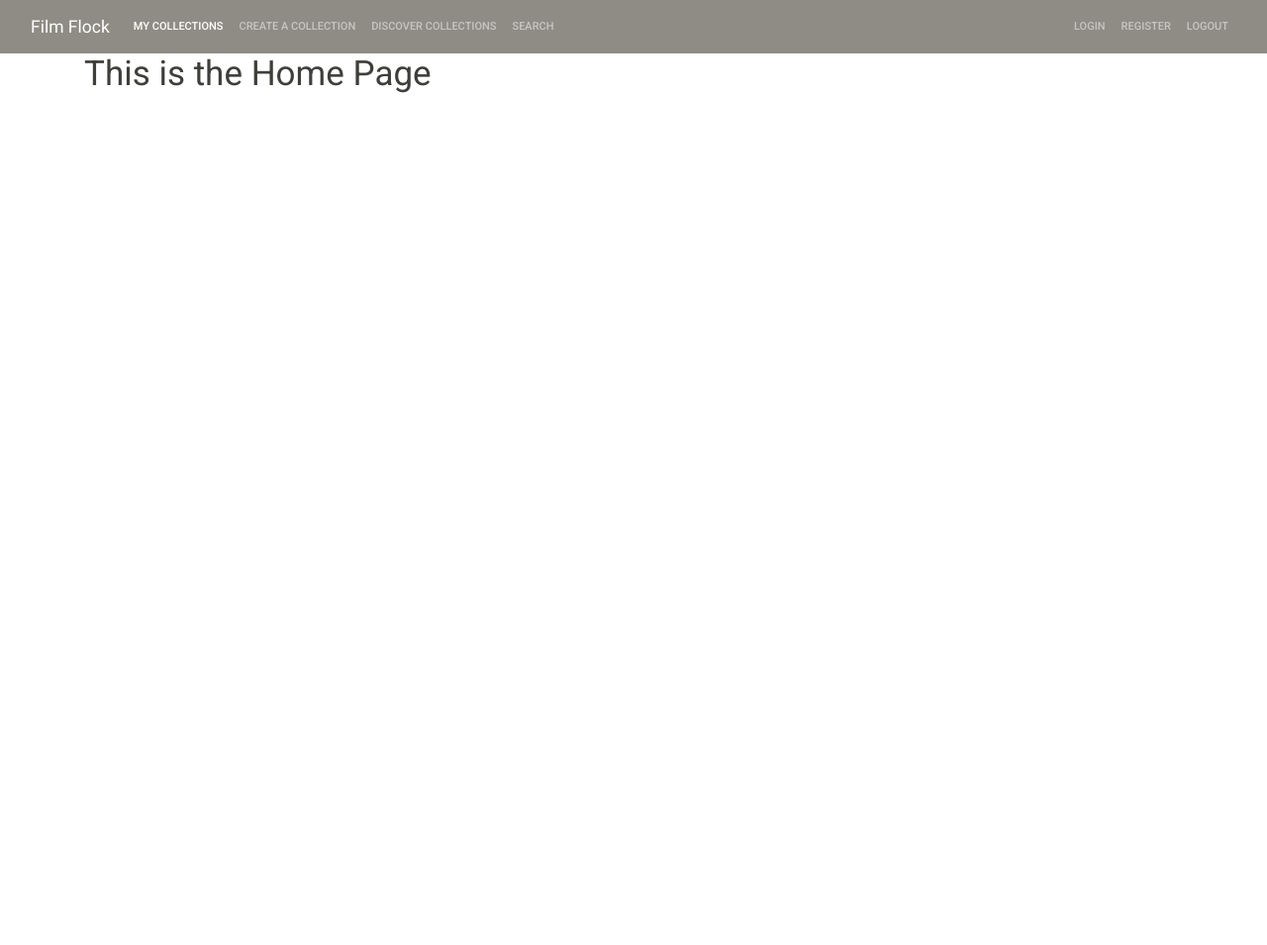
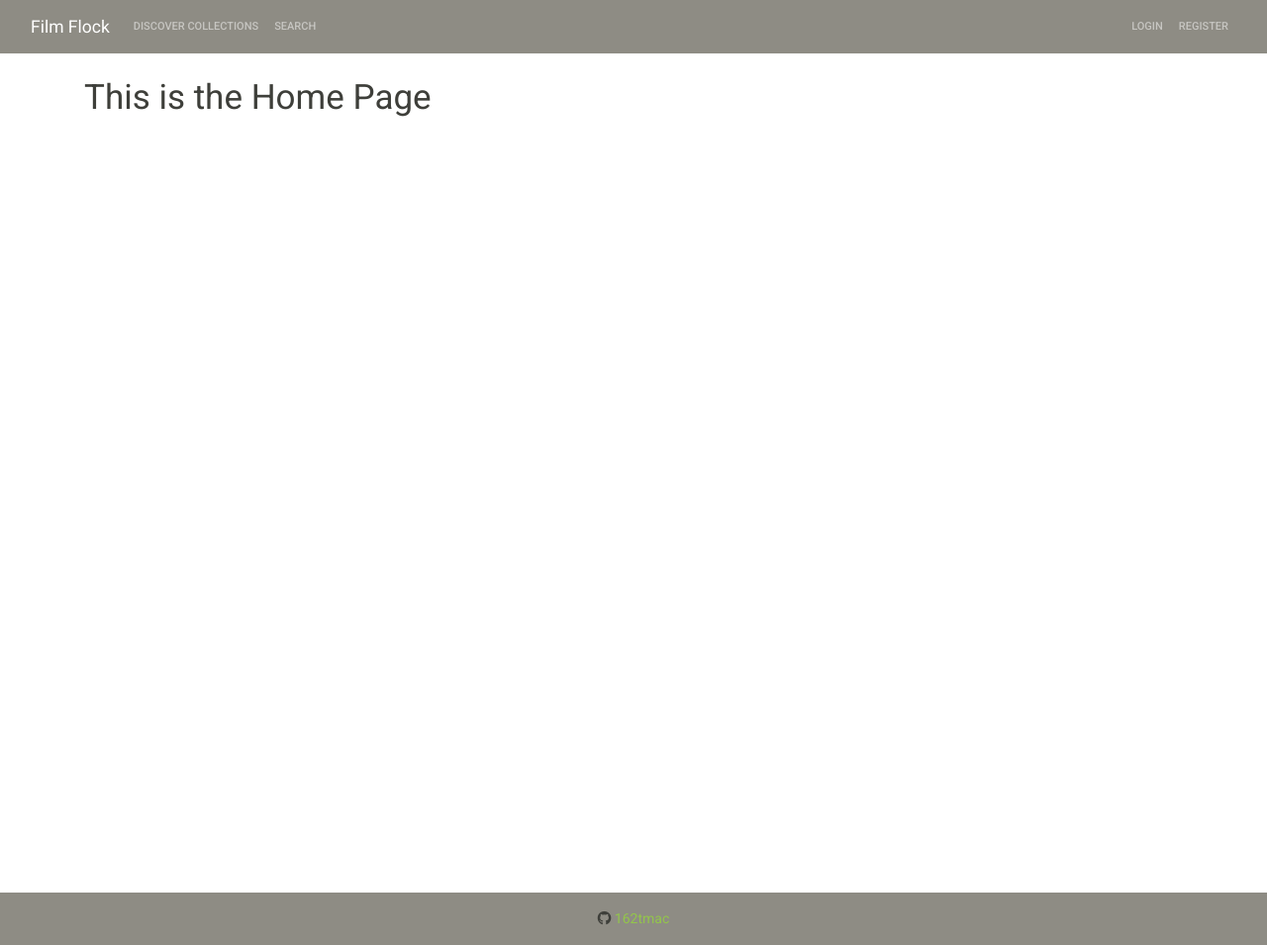
Before and after one commit to 162tmac/project3, a Flask app: page / in a window 1280 px wide. Shown: the whole page at 99% size. Before the commit the page ends 94 px from the top, so only its background shows below. Run offline with Flask 2, Linux system fonts and the light colour scheme; some libraries are stand-ins or nearby versions.

Commit message:
Added footer to layout; changed redirect to homepage; added min height to main

```diff
--- a/app.py
+++ b/app.py
@@ -19,8 +19,6 @@ mongo = PyMongo(app)
 
 @app.route("/")
 def index():
-    # if 'username' in session:
-    #     return 'You are logged in as' + session['username']
     return render_template("index.html")
 
 
@@ -35,6 +33,7 @@ def login():
             if check_password_hash(existing_user["password"], request.form.get("password")):
                 session["user"] = request.form.get("email")
                 flash("Welcome, {}".format(existing_user["first_name"]))
+                return redirect(url_for("index", email=session["user"]))
             else:
                 flash("Incorrect Email and/or Password")
                 return redirect(url_for("login"))
@@ -73,6 +72,13 @@ def register():
     return render_template("register.html")
 
 
+@app.route("/logout")
+def logout():
+    flash("You have been logged out")
+    session.pop("user")
+    return redirect(url_for("login"))
+
+
 if __name__ == "__main__":
     app.run(host=os.environ.get("IP"),
             port=os.environ.get("PORT"),
--- a/templates/layout.html
+++ b/templates/layout.html
@@ -24,12 +24,14 @@
         </button>
         <div class="collapse navbar-collapse" id="navbar">
           <ul class="navbar-nav me-auto mb-2 mb-lg-0">
+            {% if session.user %}
               <li class="nav-item">
                 <a class="nav-link active" aria-current="page" href="#">My Collections</a>
               </li>
               <li class="nav-item">
                 <a class="nav-link" href="#">Create a Collection</a>
               </li>
+            {% endif %}
             <li class="nav-item">
               <a class="nav-link" href="#">Discover Collections</a>
             </li>
@@ -38,15 +40,19 @@
             </li>
           </ul>
           <ul class="navbar-nav ml-auto mb-2 mb-lg-0">
+            {% if session.user %}
+              <li class="nav-item">
+                <a class="nav-link" href="{{ url_for('logout') }}">Logout</a>
+              </li>
+            {% else %}
               <li class="nav-item">
                 <a class="nav-link" href="{{ url_for('login') }}">Login</a>
               </li>
               <li class="nav-item">
                 <a class="nav-link" href="{{ url_for('register') }}">Register</a>
               </li>
-            <li class="nav-item">
-              <a class="nav-link" href="#">Logout</a>
-            </li>
+            {% endif %}
+
           </ul>
         </div>
       </div>
@@ -67,9 +73,17 @@
       {% endwith %}
     </section>
 
-    <main class="container">
+    <main class="container min-vh-100 my-4">
       {% block body %}{% endblock %}
     </main>
+
+    <footer class="page-footer font-small bg-dark">
+      <div class="footer-copyright text-center py-3">
+        <i class="fab fa-github"></i>
+        <a href="https://www.github.com/162tmac">
+          162tmac</a>
+      </div>
+    </footer>
 
     <script src="https://code.jquery.com/jquery-3.3.1.min.js" integrity="sha256-FgpCb/KJQlLNfOu91ta32o/NMZxltwRo8QtmkMRdAu8=" crossorigin="anonymous"></script>
     <script src="https://cdn.jsdelivr.net/npm/@popperjs/core@2.9.1/dist/umd/popper.min.js" integrity="sha384-SR1sx49pcuLnqZUnnPwx6FCym0wLsk5JZuNx2bPPENzswTNFaQU1RDvt3wT4gWFG" crossorigin="anonymous"></script>
--- a/templates/register.html
+++ b/templates/register.html
@@ -1,7 +1,7 @@
 {% extends "layout.html" %}
 {% block title %}Film Flock | Register{% endblock %}
 {% block body %}
-  <div class="card col-4 offset-4 my-4">
+  <div class="card col-4 offset-4">
     <div class="card-body">
       <h5 class="card-title mb-3">Register</h5>
       <form class="card-text" method="POST" action="{{ url_for('register') }}">
```
Lines whose indentation alone changed are shown as unchanged.
